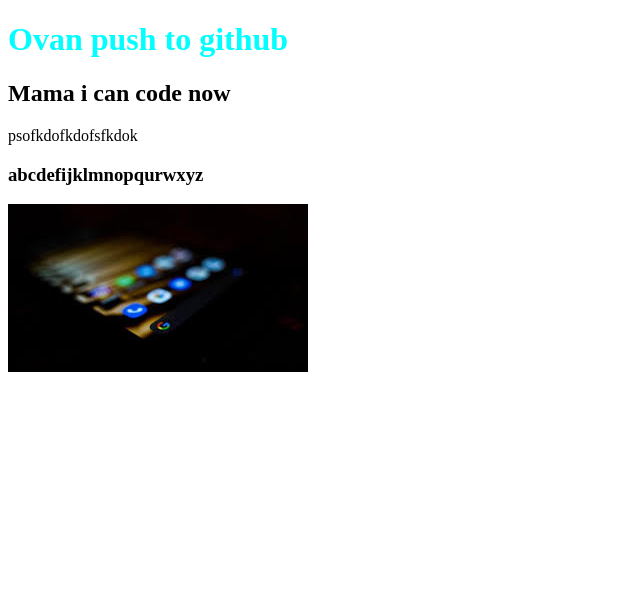
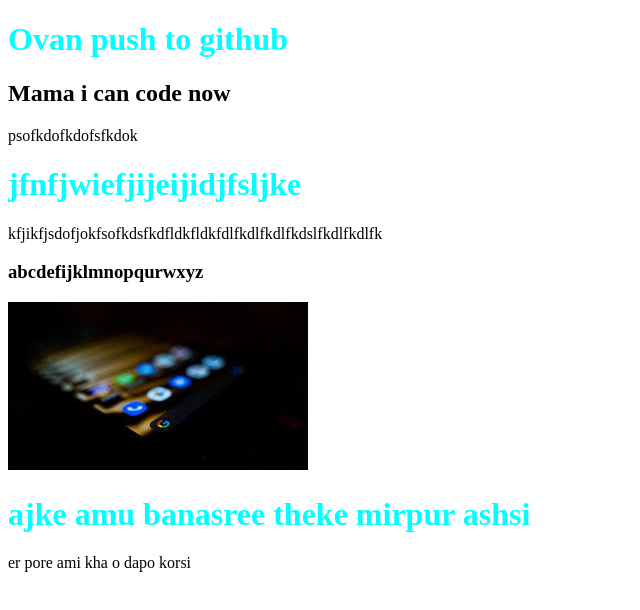
Before and after one commit to MarjanRatul/my-second-repo, a plain HTML site: page index.html in a window 1280 px wide. Shown: the whole page, without its empty margins (0-640 px from the left). Drawn offline with Linux system fonts and the light colour scheme.

Commit message:
ner add-blog

```diff
--- a/index.html
+++ b/index.html
@@ -14,7 +14,13 @@
     <h1>Ovan push to github</h1>
     <h2>Mama i can code now</h2>
     <p>psofkdofkdofsfkdok</p>
+    <h1>jfnfjwiefjijeijidjfsljke</h1>
+    <p>kfjikfjsdofjokfsofkdsfkdfldkfldkfdlfkdlfkdlfkdslfkdlfkdlfk</p>
     <h3>abcdefijklmnopqurwxyz</h3>
     <img src="images.jpg" alt="">
+    <div>
+        <h1>ajke amu banasree theke mirpur ashsi</h1>
+        <p>er pore ami kha o dapo korsi</p>
+    </div>
 </body>
 </html>
```
